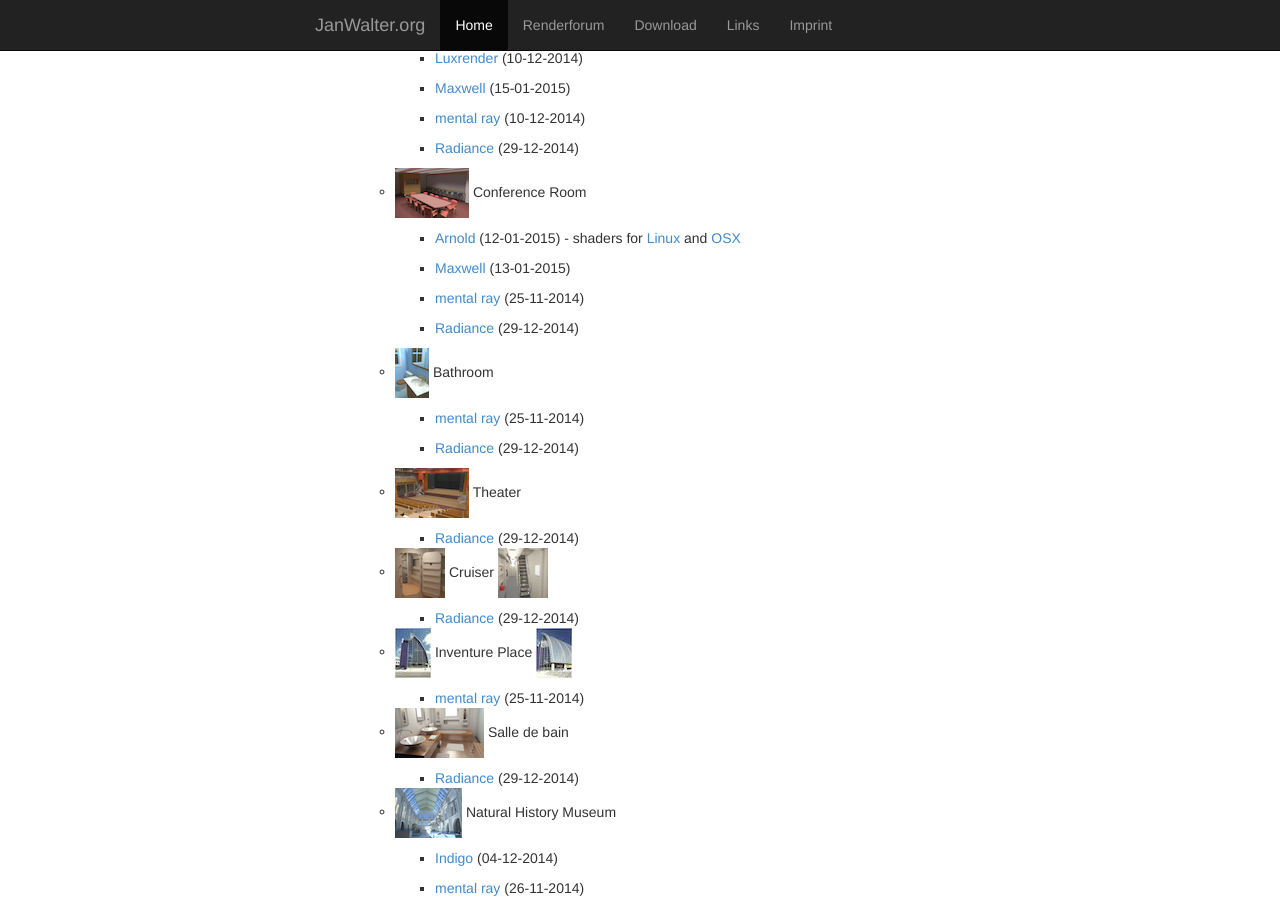
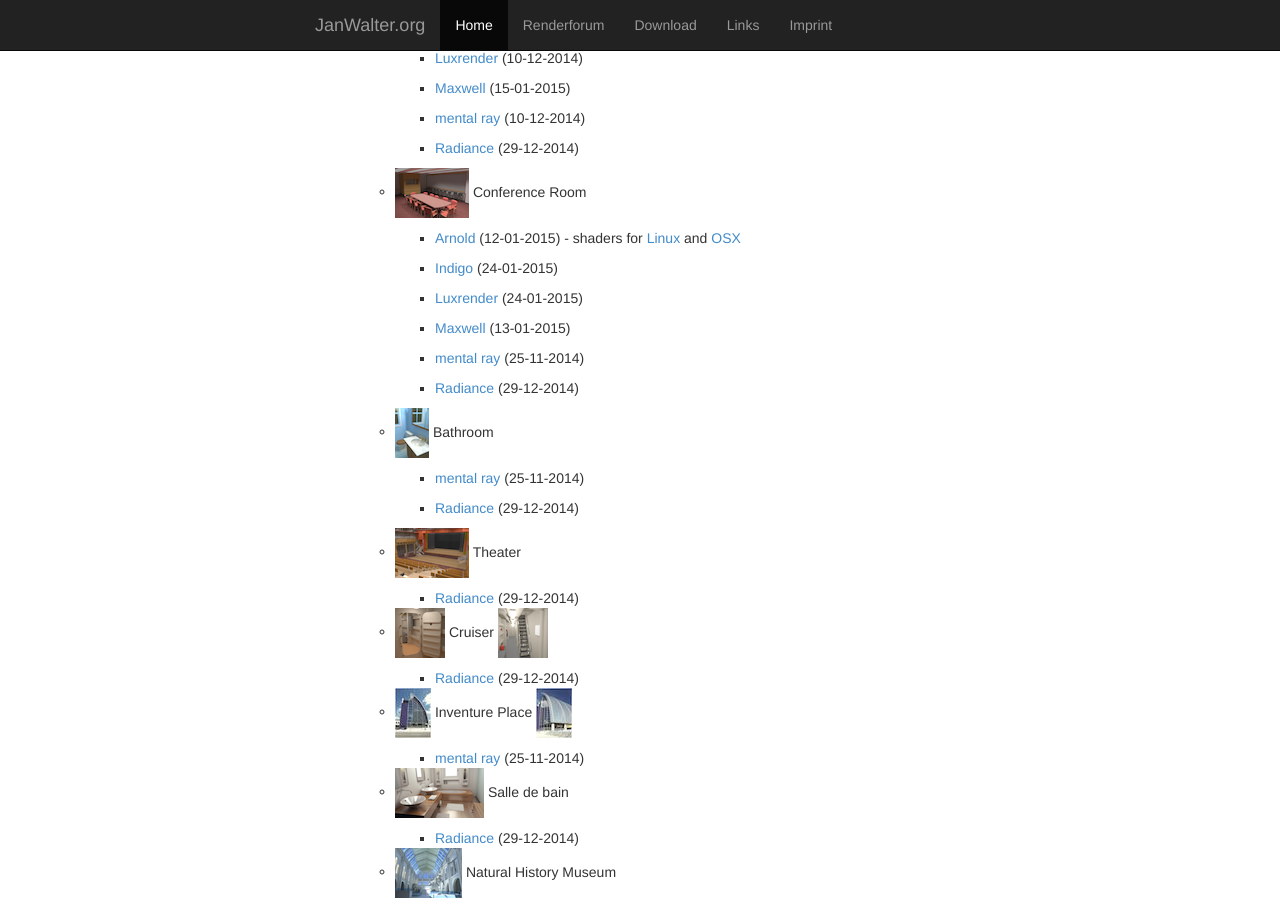
Before and after one commit to wahn/jan_walter_org, a Jekyll site: the page built from download/index.md, in a window 1280 px wide and 900 px high, scrolled down 1142 px. Built offline with Jekyll 4.4.1, drawn with Linux system fonts in a browser that asks for light colours; Markdown is read by kramdown in place of the engine named in the settings.

Commit message:
Download links for the conference room scene in Luxrender and Indigo file format.

```diff
--- a/download/index.md
+++ b/download/index.md
@@ -91,6 +91,10 @@
         and
         [OSX](https://www.janwalter.org/Download/Scenes/rad_shaders_macosx_arnold_4.2.2.0.tar.gz)
 
+        + [Indigo](https://www.janwalter.org/Download/Scenes/conference_room_igs.tar.gz) (24-01-2015)
+
+        + [Luxrender](https://www.janwalter.org/Download/Scenes/conference_room_lxs.tar.gz) (24-01-2015)
+
         + [Maxwell](https://www.janwalter.org/Download/Scenes/conference_room_mxs.tar.gz) (13-01-2015)
 
         + [mental ray](https://www.janwalter.org/Download/Scenes/conference_room_mi.tar.gz) (25-11-2014)
```
